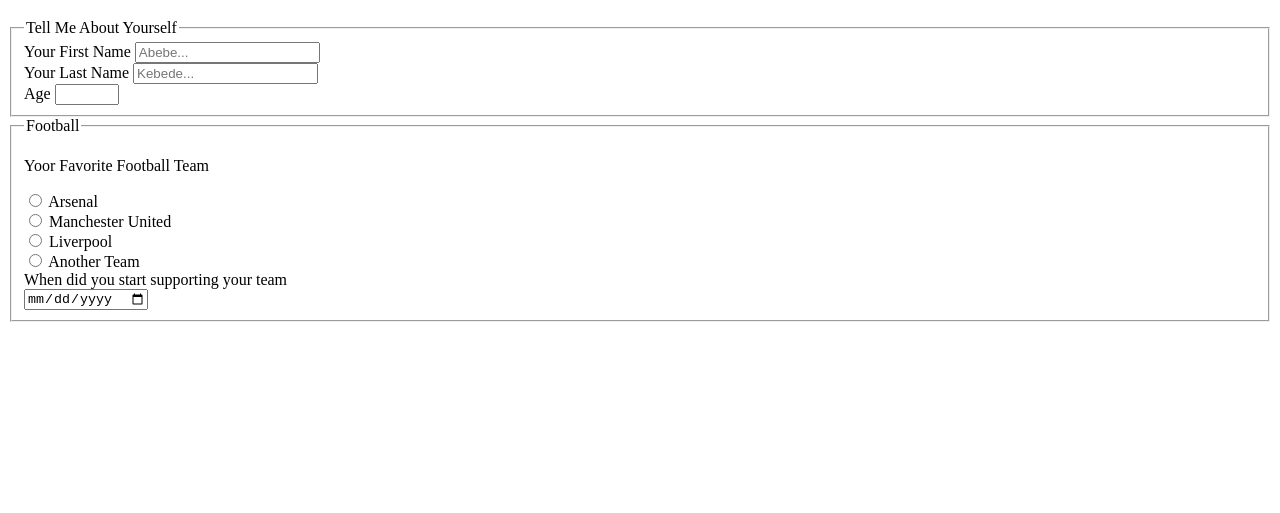
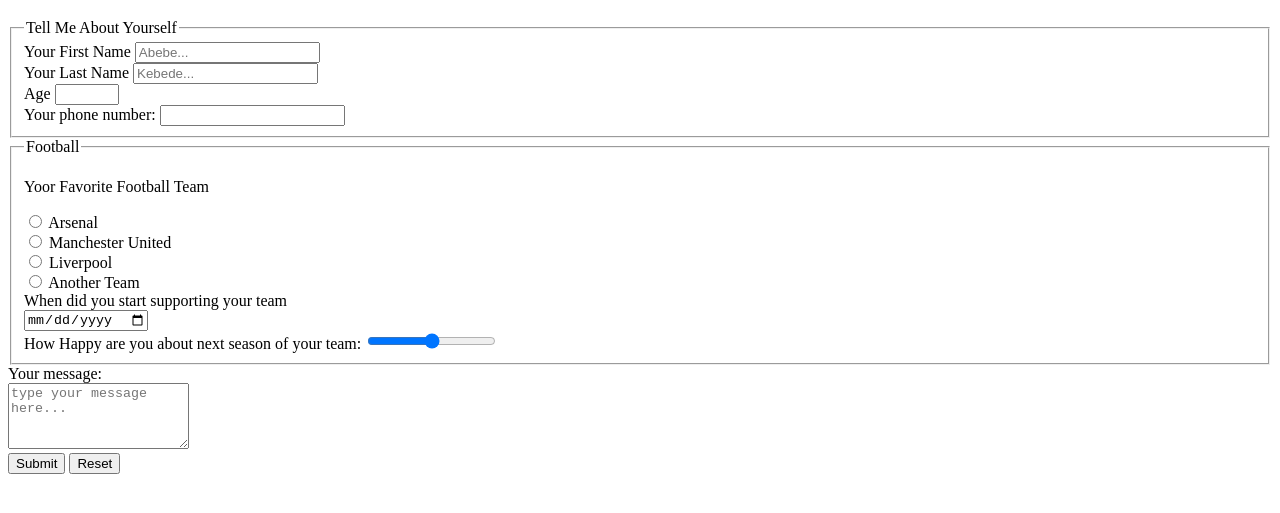
Before and after one commit to Ermi-haimi/portfolio-project, a plain HTML site: page contact.html in a window 1280 px wide. Shown: the part 61-574 px from the top of the page. Drawn offline with Linux system fonts and the light colour scheme.

Commit message:
updated all three documents

```diff
--- a/contact.html
+++ b/contact.html
@@ -28,6 +28,10 @@
                     <label for="age">Age</label>
                     <input type="number" name="age" id="age" min="10" max="100">
                 </div>
+                <div>
+                    <label for="phone">Your phone number: </label>
+                    <input type="tel" name="phoneNumber" id="phone">
+                </div>
             </fieldset>
             <fieldset>
                 <legend>Football</legend>
@@ -47,7 +51,19 @@
                     <label for="supportDate">When did you start supporting your team</label><br>
                     <input type="date" name="supportDate" id="supportDate">
                 </div>
+                <div>
+                    <label for="happy">How Happy are you about next season of your team:</label>
+                    <input type="range" name="happiness" id="happy">
+                </div>
             </fieldset>
+            <div>
+                <label for="message">Your message: </label><br>
+                <textarea name="message" id="message" placeholder="type your message here..." cols="20"
+                    rows="4"></textarea>
+            </div>
+
+            <button type="submit">Submit</button>
+            <button type=reset>Reset</button>
         </form>
     </main>
 </body>
```
Also changed, not shown: about.html (+1 -1 lines), index.html (+5 -5 lines), 1 other file.
